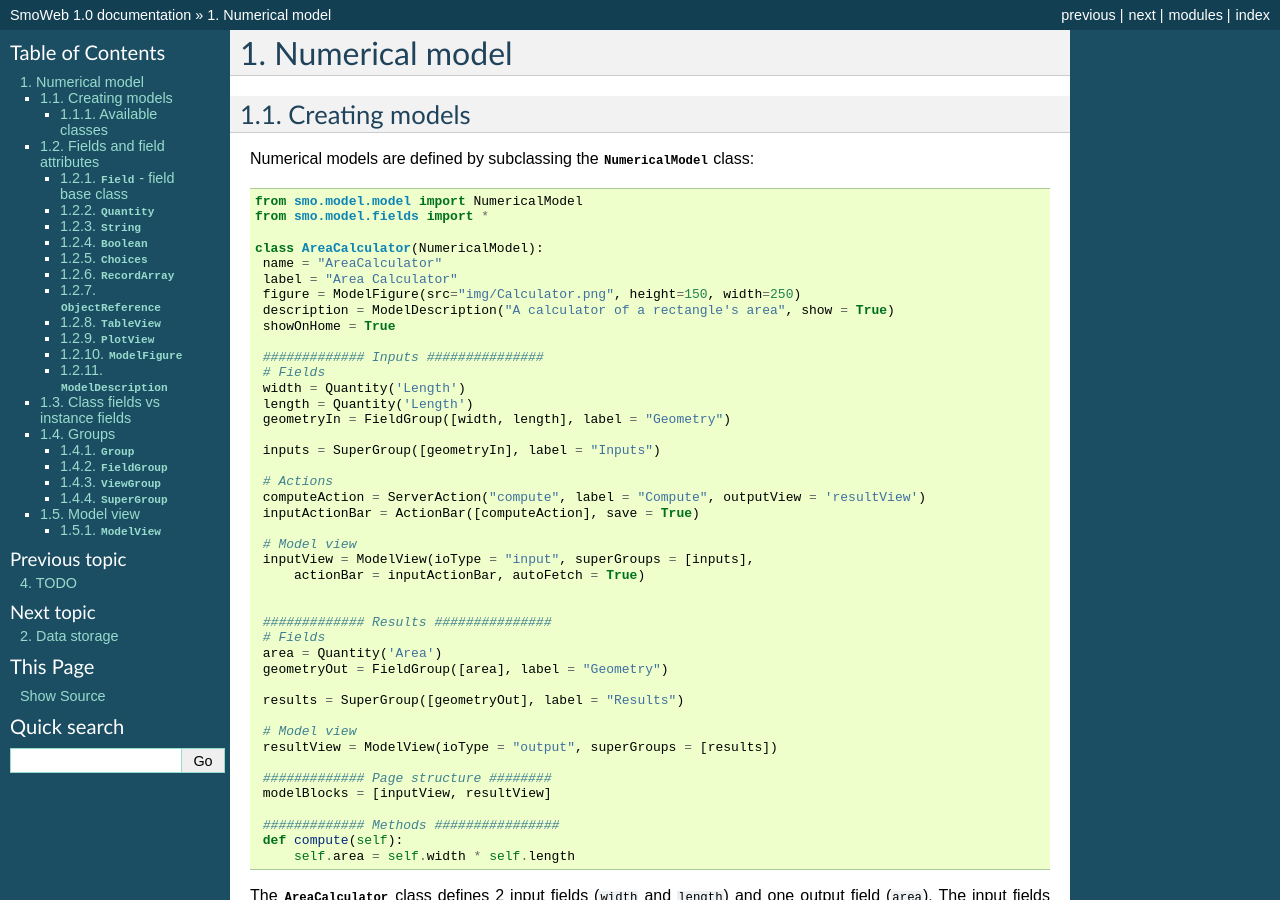
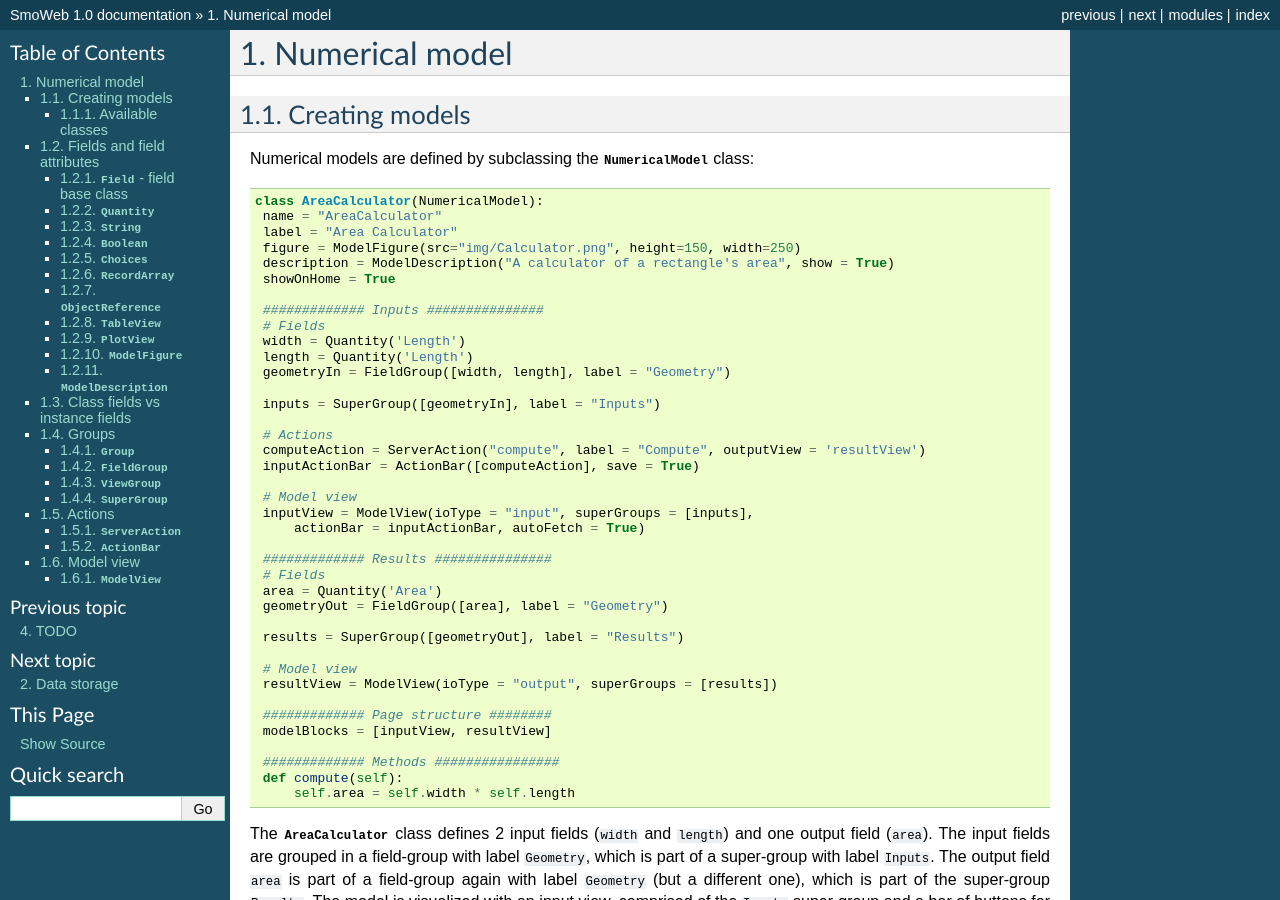
Before and after one commit to SysMo/SmoWeb, a Sphinx documentation site: the page built from doc/source/server/NumericalModel.rst, in a window 1280 px wide and 900 px high. Built offline with Sphinx 7.4.7, drawn with Linux system fonts in a browser that asks for light colours; some of the changed text lies outside the part shown.

Commit message:
work
Signed-off-by: Ivaylo Mihaylov <ivombg@yahoo.com>

```diff
--- a/doc/source/server/NumericalModel.rst
+++ b/doc/source/server/NumericalModel.rst
@@ -8,9 +8,6 @@
 ---------------
 
 Numerical models are defined by subclassing the :class:`NumericalModel` class::
-
-   from smo.model.model import NumericalModel
-   from smo.model.fields import *
 
    class AreaCalculator(NumericalModel):
     name = "AreaCalculator"
@@ -34,7 +31,6 @@
     # Model view
     inputView = ModelView(ioType = "input", superGroups = [inputs],
         actionBar = inputActionBar, autoFetch = True)
-
 
     ############# Results ###############
     # Fields
@@ -184,6 +180,22 @@
 
 .. autoclass:: SuperGroup
 
+-------
+Actions
+-------
+
+.. module:: smo.model.actions
+
+:class:`ServerAction`
+---------------------
+
+.. autoclass:: ServerAction
+
+:class:`ActionBar`
+------------------
+
+.. autoclass:: ActionBar
+
 
 ----------
 Model view
```
Also changed, not shown: 2 other files.
